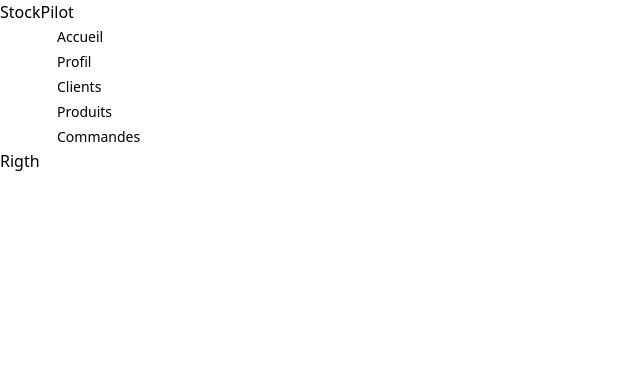
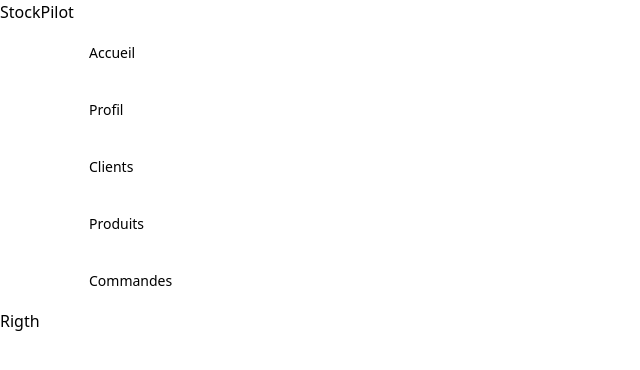
Before and after one commit to yann-andronio/StockPilot, a React (Vite) app in the folder frontend/: page / in a window 1280 px wide. Shown: the top 370 px of the page, without its empty margins (0-640 px from the left). Built offline with nearby package versions, Linux system fonts and the light colour scheme.

Commit message:
ajout du hover du dashboard

```diff
--- a/frontend/src/components/dashboard/Dashboard.tsx
+++ b/frontend/src/components/dashboard/Dashboard.tsx
@@ -42,7 +42,7 @@ const navItems: NavItem[] = [
 const Dashboard: FC = () => {
   return (
     <nav className={` ${s.navbar} `}>
-      <ul className={`${s.navlist} flex flex-col gap-8 p-8`}>
+      <ul className={`${s.navlist} flex flex-col gap-3 mt-8`}>
         {navItems.map((item, index) => (
           <li key={index}>
             <NavLink
--- a/frontend/src/components/dashboard/dashboard.module.css
+++ b/frontend/src/components/dashboard/dashboard.module.css
@@ -4,6 +4,14 @@
     gap: 2rem;
     text-decoration: none;
     font-size: 0.875rem;
+    padding: 1rem 2rem 1rem 2rem ;
+    border-radius: 3px;
+    transition: 0.1s;
+  }
+
+  .link:hover{
+    background-color: #ECF0F133;
+    transition: 0.1;
   }
 
 .active {
--- a/frontend/src/components/lefthome/Lefthome.tsx
+++ b/frontend/src/components/lefthome/Lefthome.tsx
@@ -4,7 +4,7 @@ import Dashboard from "../dashboard/Dashboard";
 const Lefthome: React.FC = () => {
   return (
     <Fragment>
-      <div className="logo flex items-center gap-3 pb-8 border-b-2  border-yellow-300 ">
+      <div className="logo flex items-center gap-3 pb-8 border-b-2  border-[#ffffff] ">
         <p  className="h-8 w-8 rounded-full bg-yellow-300" ></p>
         <h1 className=" text-xl font-semibold text-white">StockPilot</h1>
       </div>
```
